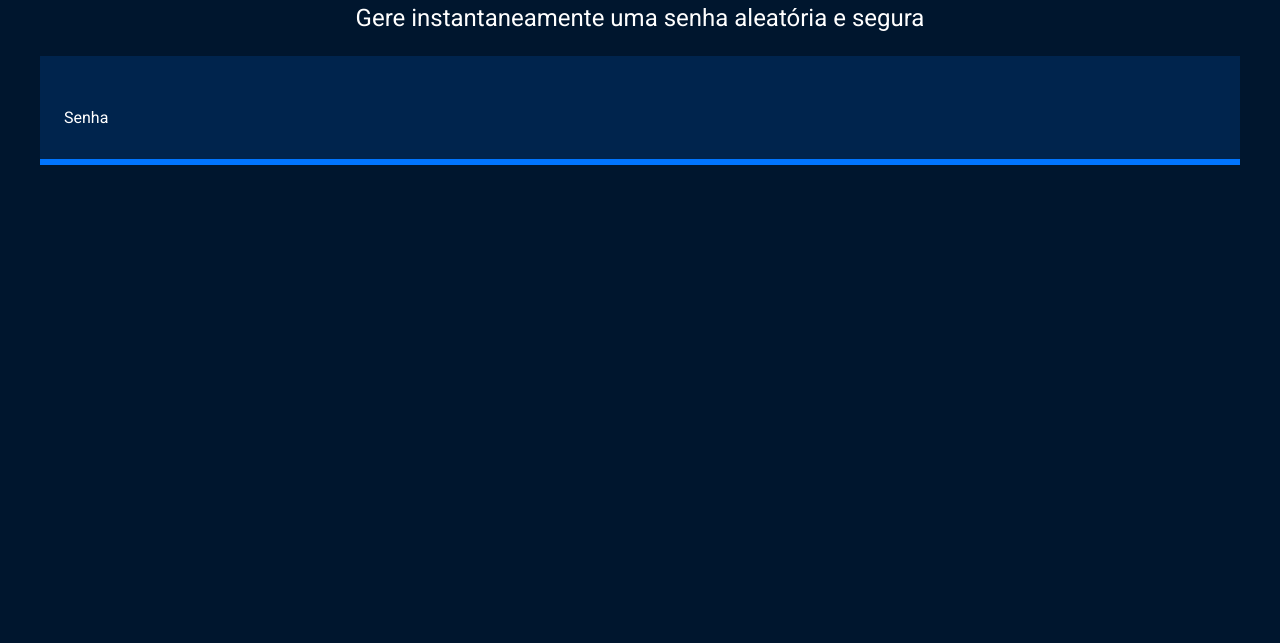
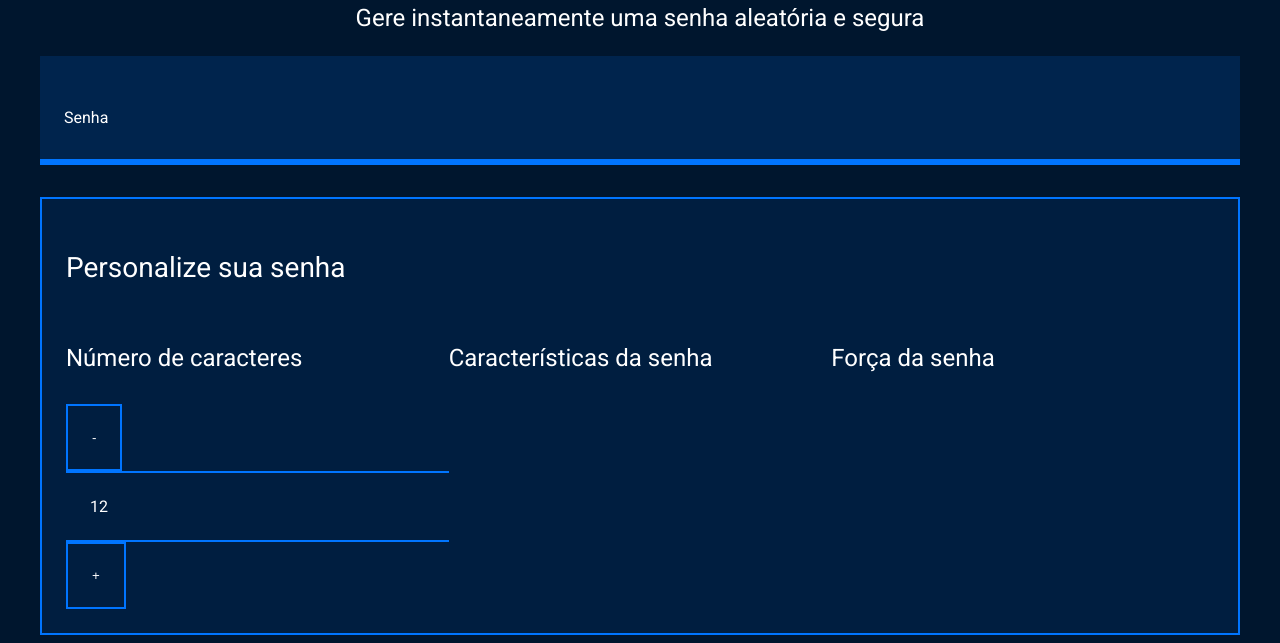
Before and after one commit to VitoriaLevoratto/geradordesenhas, a plain HTML site: page index.html in a window 1280 px wide. Shown: the part 214-857 px from the top of the page. Before the commit the page ends 800 px from the top, so only its background shows below. Drawn offline with Linux system fonts and the light colour scheme.

Commit message:
aula 3 e 4 (incompleta) = dia: 22/03

```diff
--- a/index.html
+++ b/index.html
@@ -20,6 +20,25 @@
             <label for="senha">Senha</label>
             <input name="senha" type="text" id="campo-senha">
         </div>
+        <div class="parametro">
+            <h3 class="parametro-titulo">Personalize sua senha</h3>
+            <div class="parametro-coluna__senha">
+                <div class="parametro-senha">
+                    <h4 class="parametro-senha__titulo">Número de caracteres</h4>
+                    <div class="parmetro-senha-botoes">
+                        <button class="parametro-senha__botao">-</button>
+                        <p class="parametro-senha__texto">12</p>
+                        <button class="parametro-senha__botao">+</button>
+                    </div>
+                </div>
+                <div class="parametro-senha">
+                    <h4 class="parametro-senha__titulo">Características da senha</h4>
+                </div>
+                <div class="parametro-senha">
+                    <h4 class="parametro-senha__titulo">Força da senha</h4>
+                </div>
+            </div>
+        </div>
     </section>
 </body>
 
--- a/style.css
+++ b/style.css
@@ -45,6 +45,7 @@ body{
     color: var(--branco);
     font-family: var(--roboto-mono);
     font-size: 40px;
+    width: 70%;
 }
 
 #campo-senha:focus{
@@ -55,3 +56,55 @@ body{
     max-width: 1200px;
     margin: 0 auto;
 }
+
+.parametro{
+    background-color: var(--fundo-texto);
+    border: 2px solid var(--borda);
+    margin-top: 32px;
+    padding: 24px;
+}
+
+.parametro-titulo{
+    font-size: var(--roboto-mono);
+    font-size: 28px;
+}
+
+.parametro-senha__titulo{
+    font-size: 24px;
+}
+
+.parametro-coluna__senha{
+    display: flex;
+    flex-direction: column;
+    justify-content: center;
+}
+
+.parametro-senha{
+    width: 50%;
+    margin: 0 auto;
+}
+
+.parametro-senha-botoes{
+    display: flex;
+    justify-content: center;
+}
+
+.parametro-senha__botao{
+    background-color: var(--fundo-texto);
+    color: var(--branco);
+    border: 2px solid var(--borda);
+    padding: 24px;
+}
+
+.parametro-senha__texto{
+    padding: 24px;
+    border-top: 2px solid var(--borda);
+    border-bottom: 2px solid var(--borda);
+    margin: 0;
+}
+
+@media screen and (min-width: 768px) {
+    .parametro-coluna__senha{
+        flex-direction: row;
+    }
+}
```
